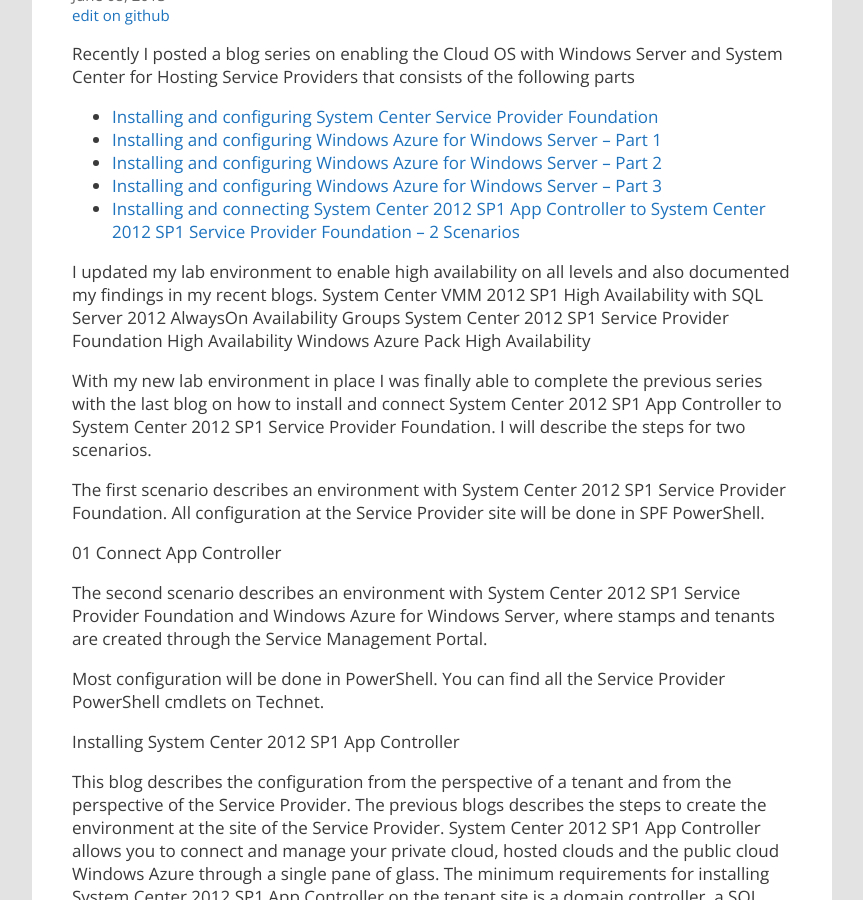
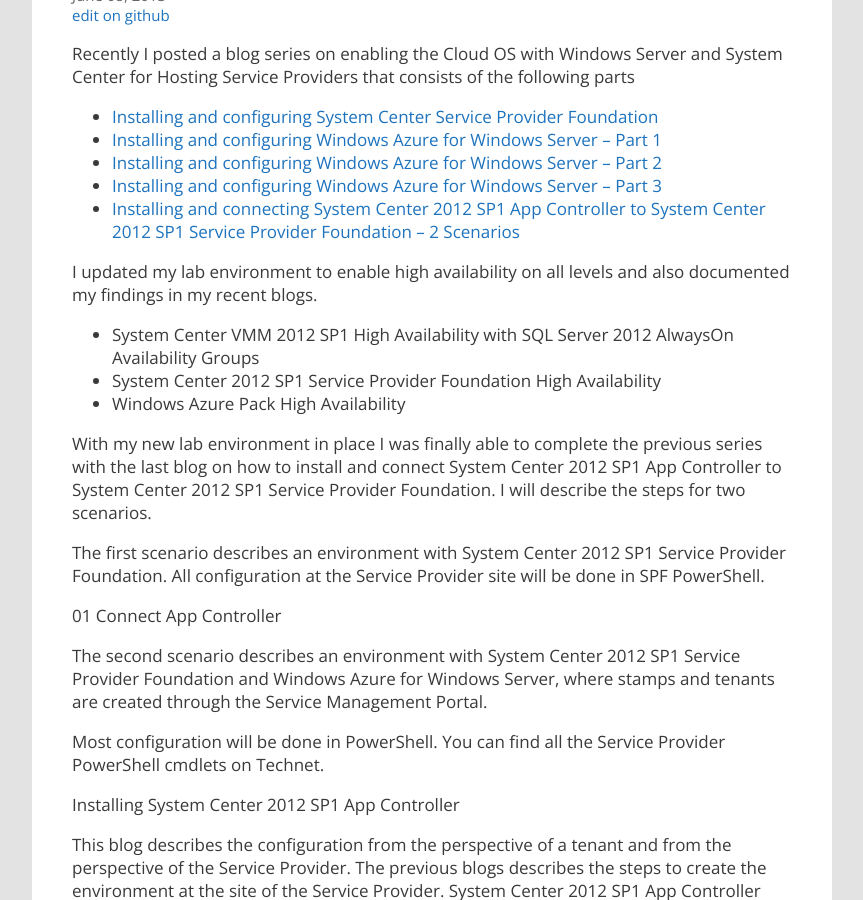
Before and after one commit to marcvaneijk/marcvaneijk.old, a Jekyll site: the page built from _posts/2013-06-08-spfac.md, in a window 1280 px wide and 900 px high, scrolled down 399 px. Shown: the whole window, without its empty margins (58-921 px from the left). Built offline with Jekyll 4.4.1, drawn with Linux system fonts in a browser that asks for light colours; nearby versions of some CDN libraries.

```diff
--- a/_posts/2013-06-08-spfac.md
+++ b/_posts/2013-06-08-spfac.md
@@ -14,9 +14,10 @@ Recently I posted a blog series on enabling the Cloud OS with Windows Server and
 - [Installing and connecting System Center 2012 SP1 App Controller to System Center 2012 SP1 Service Provider Foundation – 2 Scenarios](/2013/06/08/spfac)
 
 I updated my lab environment to enable high availability on all levels and also documented my findings in my recent blogs.
-System Center VMM 2012 SP1 High Availability with SQL Server 2012 AlwaysOn Availability Groups
-System Center 2012 SP1 Service Provider Foundation High Availability
-Windows Azure Pack High Availability
+
+- System Center VMM 2012 SP1 High Availability with SQL Server 2012 AlwaysOn Availability Groups
+- System Center 2012 SP1 Service Provider Foundation High Availability
+- Windows Azure Pack High Availability
 
 With my new lab environment in place I was finally able to complete the previous series with the last blog on how to install and connect System Center 2012 SP1 App Controller to System Center 2012 SP1 Service Provider Foundation. I will describe the steps for two scenarios.
 
```
